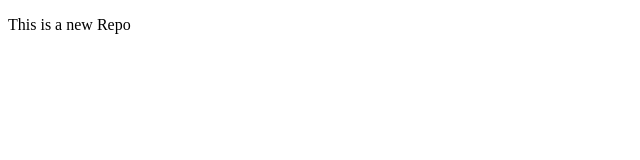
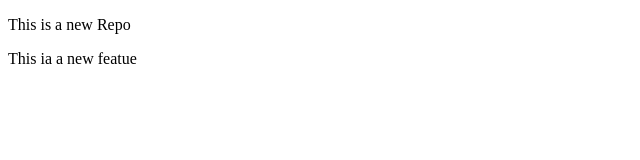
Before and after one commit to harshit2720/LocalRepo, a plain HTML site: page index.html in a window 1280 px wide. Shown: the whole page, without its empty margins (0-640 px from the left). Drawn offline with Linux system fonts and the light colour scheme.

Commit message:
new feature added

```diff
--- a/index.html
+++ b/index.html
@@ -8,5 +8,6 @@
 </head>
 <body>
     <p> This is a new Repo </p>
+    <p> This ia a new featue </p>
 </body>
 </html>
```
